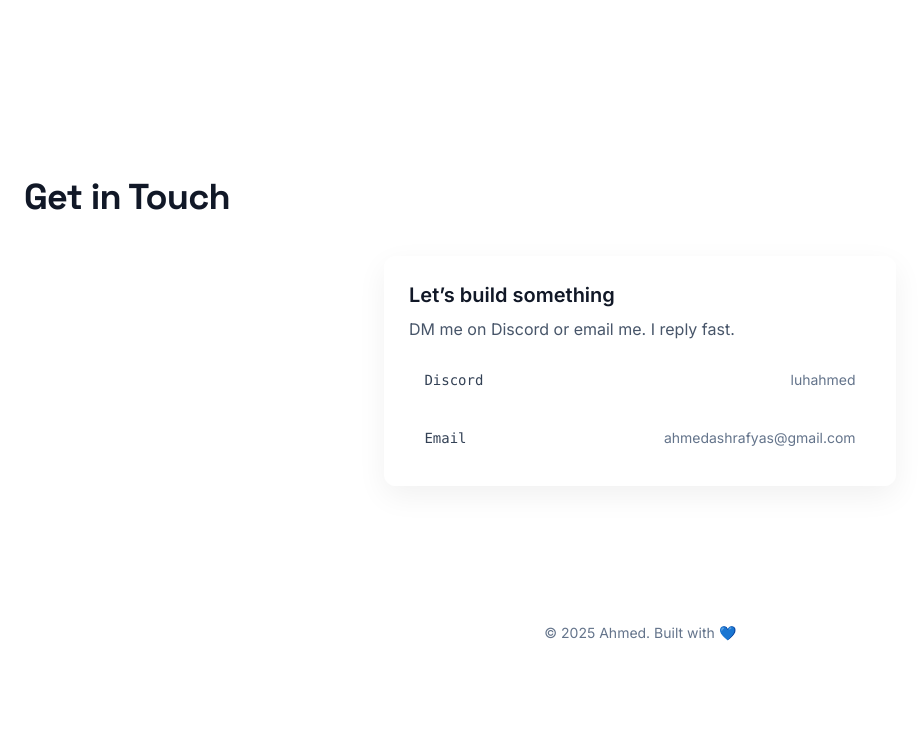
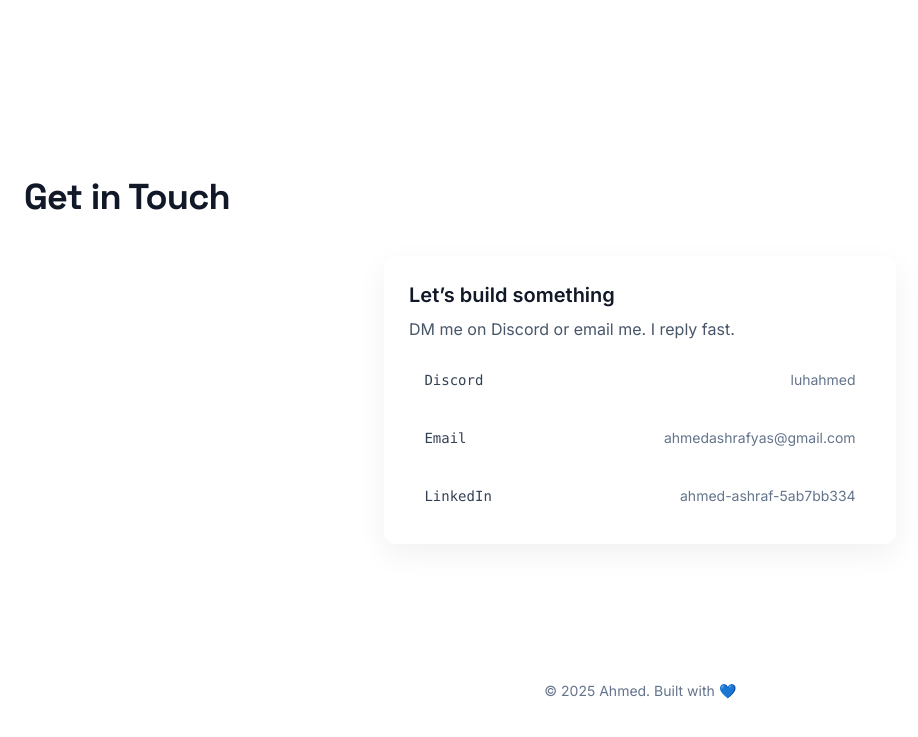
Before and after one commit to Ahm-edAshraf/portofolio, a plain HTML site: page index.html in a window 1280 px wide. Shown: the part 3206-3943 px from the top of the page, without its empty margins (0-918 px from the left). Before the commit the page ends 3889 px from the top, so only its background shows below. Drawn offline with nearby package versions, Linux system fonts and the light colour scheme.

Commit message:
update 4

```diff
--- a/index.html
+++ b/index.html
@@ -240,6 +240,11 @@
                 <span class="grow"></span>
                 <span class="text-slate-500">ahmedashrafyas@gmail.com</span>
               </button>
+              <a href="https://www.linkedin.com/in/ahmed-ashraf-5ab7bb334/" target="_blank" rel="noopener" class="copy-btn">
+                <span class="font-mono">LinkedIn</span>
+                <span class="grow"></span>
+                <span class="text-slate-500">ahmed-ashraf-5ab7bb334</span>
+              </a>
             </div>
           </div>
         </div>
--- a/script.js
+++ b/script.js
@@ -79,8 +79,8 @@ window.addEventListener('DOMContentLoaded', () => {
     card.addEventListener('pointerleave', onLeave);
   }
 
-  // Copy to clipboard
-  document.querySelectorAll('.copy-btn').forEach((btn) => {
+  // Copy to clipboard (only for elements that declare data-copy)
+  document.querySelectorAll('.copy-btn[data-copy]').forEach((btn) => {
     btn.addEventListener('click', async () => {
       const text = btn.getAttribute('data-copy');
       try {
```
